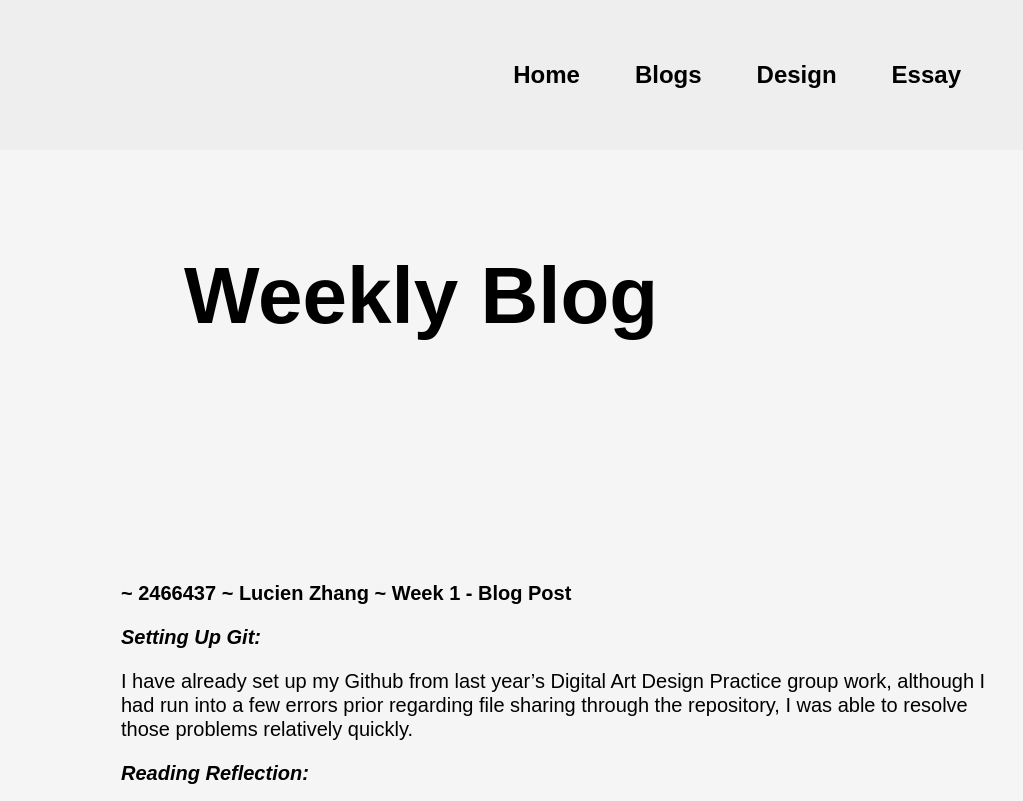
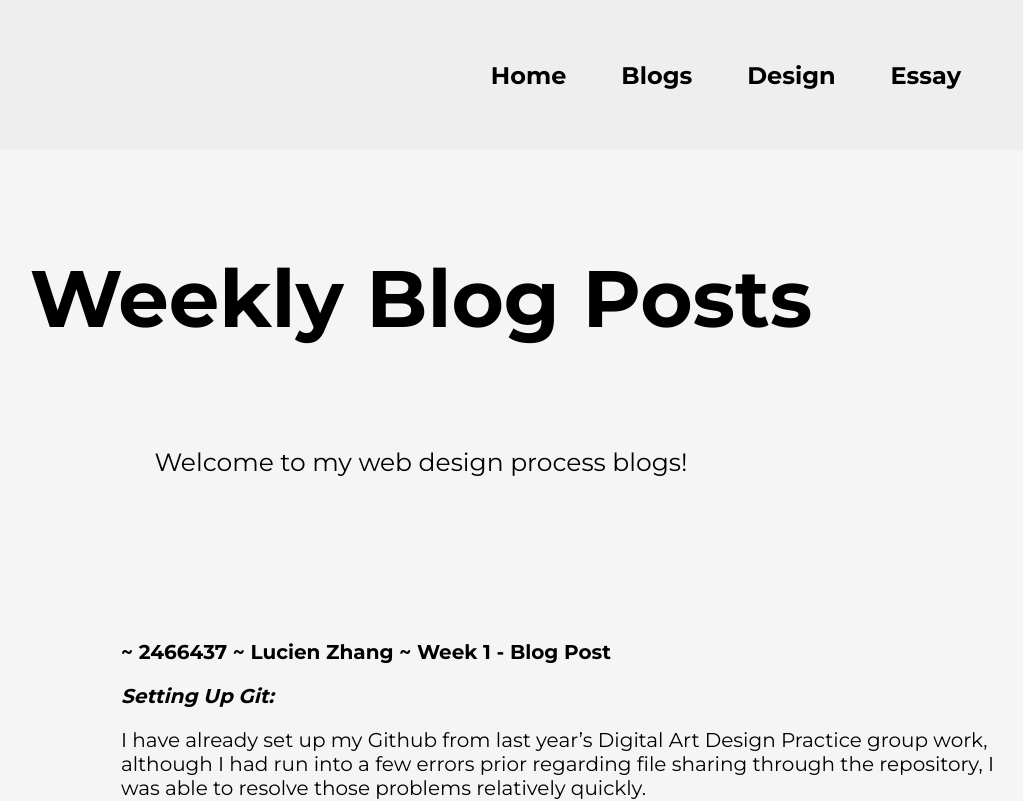
Before and after one commit to NNchii/Interactive-Media-Website.github.io, a plain HTML site: page IM Exercises/blog.html in a window 1280 px wide. Shown: the top 801 px of the page, without its empty margins (219-1242 px from the left). Drawn offline with Linux system fonts and the light colour scheme.

Commit message:
Blog page style update

```diff
--- a/IM Exercises/blog.html
+++ b/IM Exercises/blog.html
@@ -5,6 +5,9 @@
     <meta http-equiv="X-UA-Compatible" content="IE=edge">
     <meta name="viewport" content="width=device-width, initial-scale=1.0">
     <link rel="stylesheet" type="text/css" href="style.css">
+    <link rel="preconnect" href="https://fonts.googleapis.com">
+    <link rel="preconnect" href="https://fonts.gstatic.com" crossorigin>
+    <link href="https://fonts.googleapis.com/css2?family=Montserrat:wght@400;700&display=swap" rel="stylesheet">
     <title>Document</title>
 </head>
 <body>
@@ -20,7 +23,8 @@
     </header>
     <!-- Your header code here -->
     <div class="container">
-        <h1 class="weekly-blog-title">Weekly Blog</h1>
+        <h1 class="weekly-blog-title">Weekly Blog Posts</h1>
+        <div class="blog-description">Welcome to my web design process blogs!</div>
         <div class="blog-content">
             <div class="week-entry">
                 <h2 class="week-title">Week 1</h2>
--- a/IM Exercises/style.css
+++ b/IM Exercises/style.css
@@ -1,6 +1,6 @@
 body {
     background-color: #f5f5f5;
-    font-family: Arial, sans-serif;
+    font-family: 'Montserrat', sans-serif;
     margin: 0;
  }
 
@@ -103,6 +103,14 @@ h3 {
    margin-top: 100px;
 }
 
+.blog-description {
+   font-size: 25px;
+   margin-top: 20px;
+   margin-bottom: 20px;
+   text-align: center;
+ }
+
+
 .week-entry {
    display: flex;
    flex-wrap: wrap;
@@ -116,7 +124,7 @@ h3 {
 .week-title {
    font-size: 60px;
    position: relative;
-   top: 400px;
+   top: 450px;
    margin-bottom: 50px;
    margin-left: 0px;
    margin-right: 0px;
```
Also changed, not shown: IM Exercises/index.html (+1 -1 lines).
